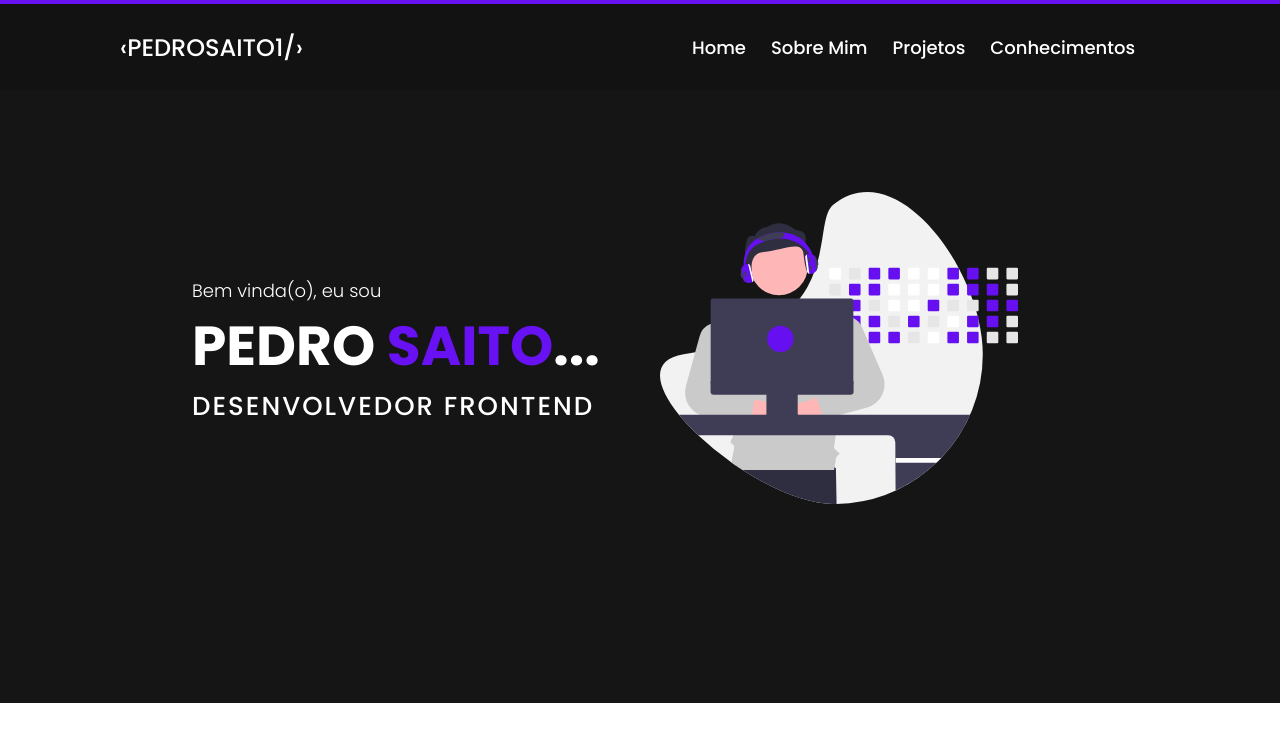
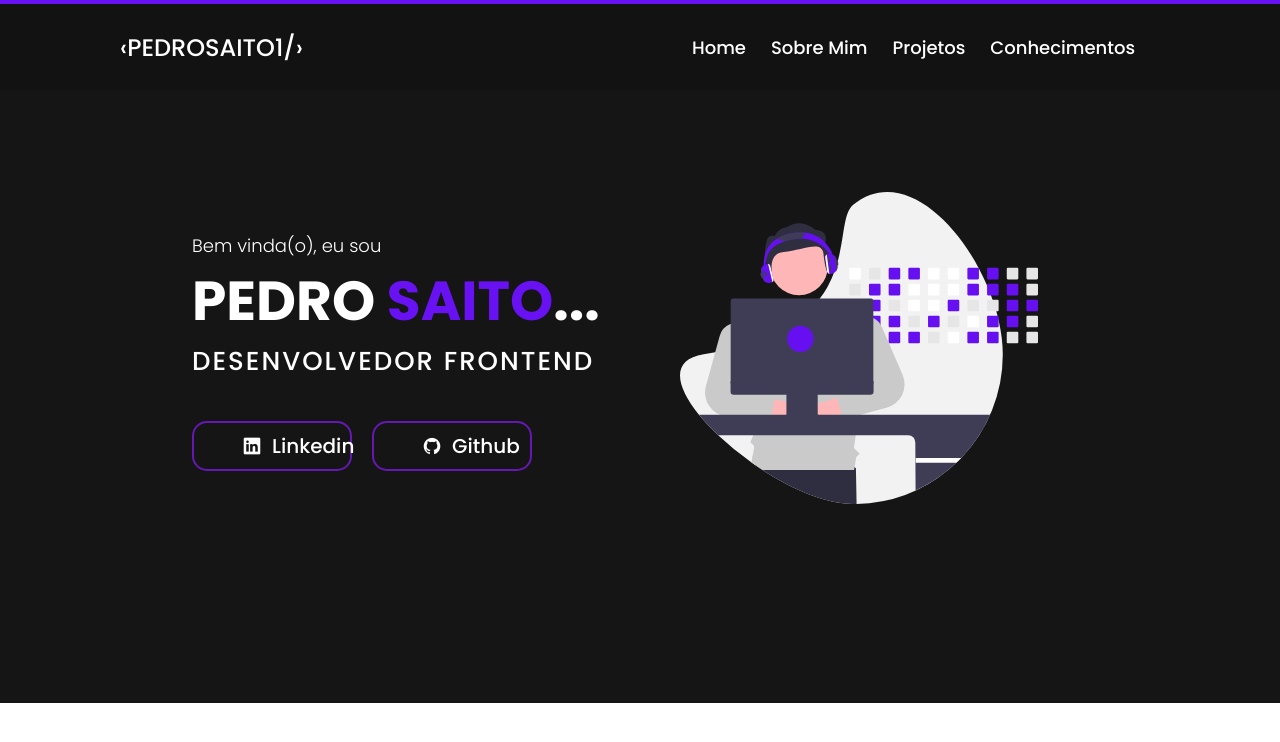
Before and after one commit to pedrosaito1/pedrosaito1.github.io, a plain HTML site: page index.html in a window 1280 px wide. Drawn offline with nearby package versions, Linux system fonts and the light colour scheme.

Commit message:
Create social buttons and change banner

```diff
--- a/assets/styles/style.css
+++ b/assets/styles/style.css
@@ -73,6 +73,9 @@ nav .nav-list {
 
 .banner-info {
     width: 50%;
+    display: flex;
+    flex-direction: column;
+    align-items: flex-start;
 }
 
 .banner-info small {
@@ -95,6 +98,31 @@ nav .nav-list {
     font-weight: 500;
     letter-spacing: 2px;
     text-transform: uppercase;
+    margin-bottom: 40px;
+}
+
+.banner-info .social-btns {
+    display: flex;
+    justify-content: space-evenly;
+}
+
+.banner-info .social-btns a {
+    display: flex;
+    justify-content: space-around;
+    padding: 0.5rem 3rem;
+    margin-right: 20px;
+    border: 2px solid #6518b4;
+    border-radius: 15px;
+    width: 160px;
+}
+
+.social-btns .btn-social i {
+    font-size: 20px;
+}
+
+.social-btns .btn-social span {
+    font-size: 20px;
+    margin-left: 10px;
 }
 
 .banner-image {
@@ -103,7 +131,7 @@ nav .nav-list {
 
 .banner-image img {
     width: 100%;
-    margin-left: 20px;
+    margin-left: 40px;
 }
 
 @media screen and (max-width: 1200px) {
@@ -172,6 +200,7 @@ nav .nav-list {
     }
 
     .banner-info {
+        align-items: center;
         margin-top: 25px;
         width: 100%;
     }
@@ -186,6 +215,10 @@ nav .nav-list {
 
     .banner-info h2 {
         font-size: 20px;
+    }
+
+    .banner-image img {
+        width: 75%;
     }
 }
 
--- a/index.html
+++ b/index.html
@@ -40,6 +40,18 @@
                 <small>Bem vinda(o), eu sou</small>
                 <h1>Pedro <span>Saito</span>...</h1>
                 <h2>Desenvolvedor FrontEnd</h2>
+
+                <div class="social-btns">
+                    <a href="https://www.linkedin.com/in/pedrosaito1/" target="_blank" class="btn-social">
+                        <i class="uil uil-linkedin"></i>
+                        <span>Linkedin</span>
+                    </a>
+
+                    <a href="https://github.com/pedrosaito1" target="_blank" class="btn-social">
+                        <i class="uil uil-github"></i>
+                        <span>Github</span>
+                    </a>
+                </div>
             </div>
             <div class="banner-image">
                 <img src="./assets/images/banner-img.svg" alt="Imagem de duas pessoas programando">
```
